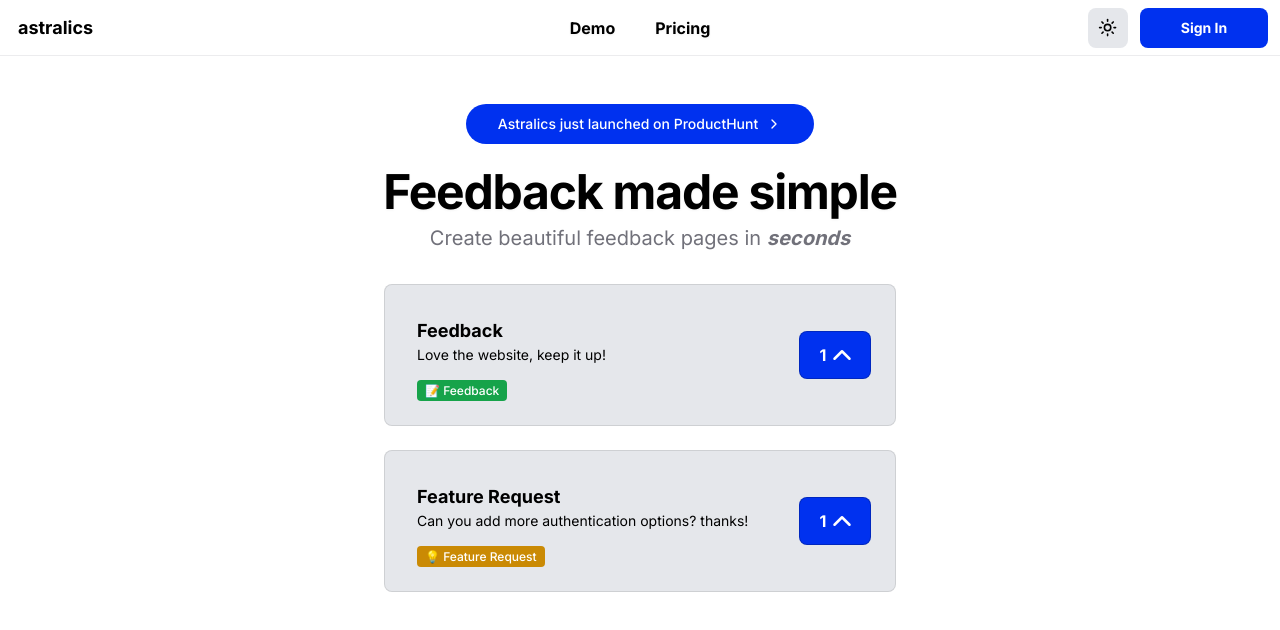
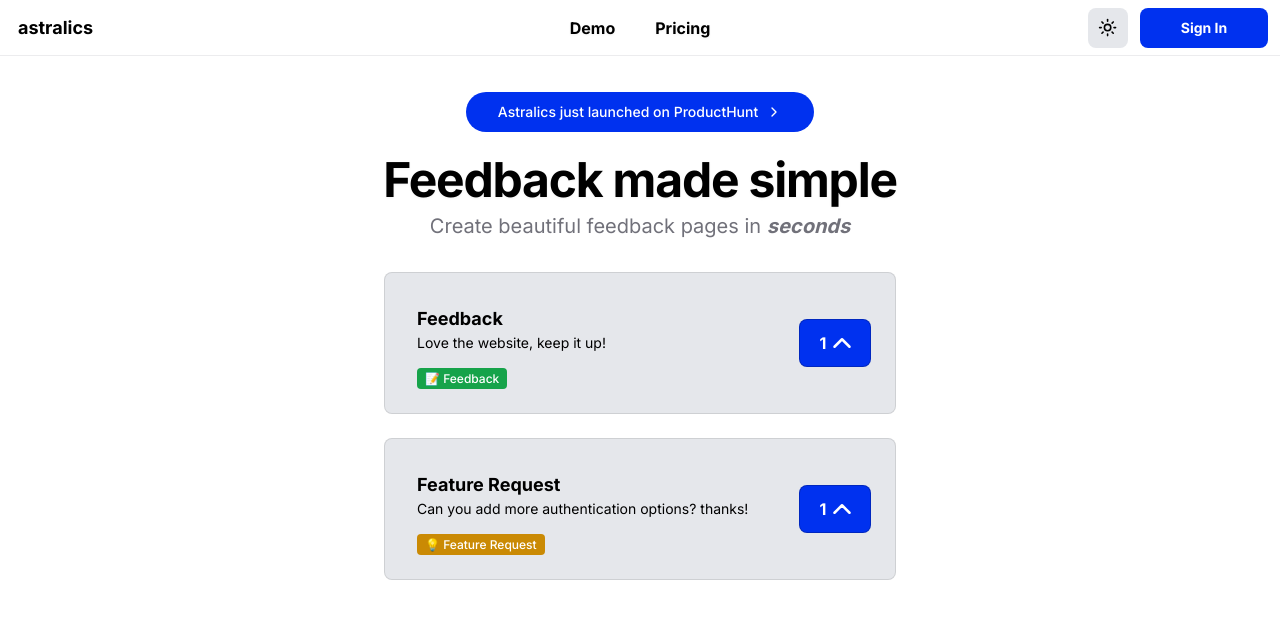
Before and after one commit to ramezj/astralics, a Next.js app in the folder client/: page / in a window 1280 px wide. Shown: the top 630 px of the page. Built offline with nearby package versions, Linux system fonts and the light colour scheme; no server answers.

Commit message:
-mt in the BetaAlert

```diff
--- a/client/pages/index.js
+++ b/client/pages/index.js
@@ -11,7 +11,7 @@ export default function Component() {
       <title>astralics</title>
       <center>
         <br /><br />
-        <div className="">
+        <div className="-mt-3">
           <motion.div
           initial={{
             opacity: 0,
```
